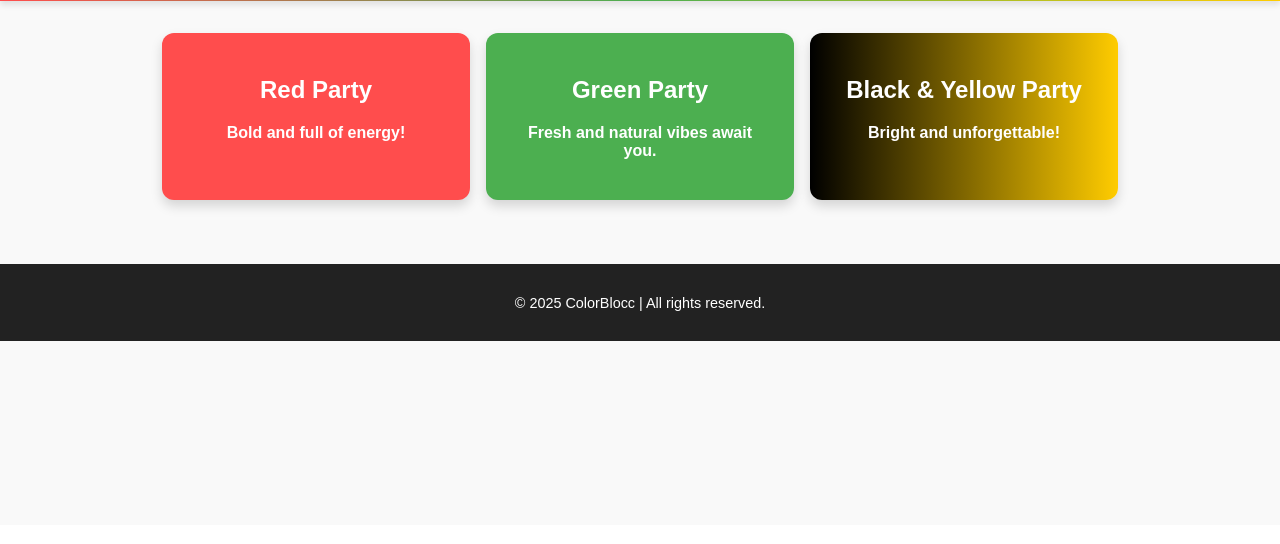
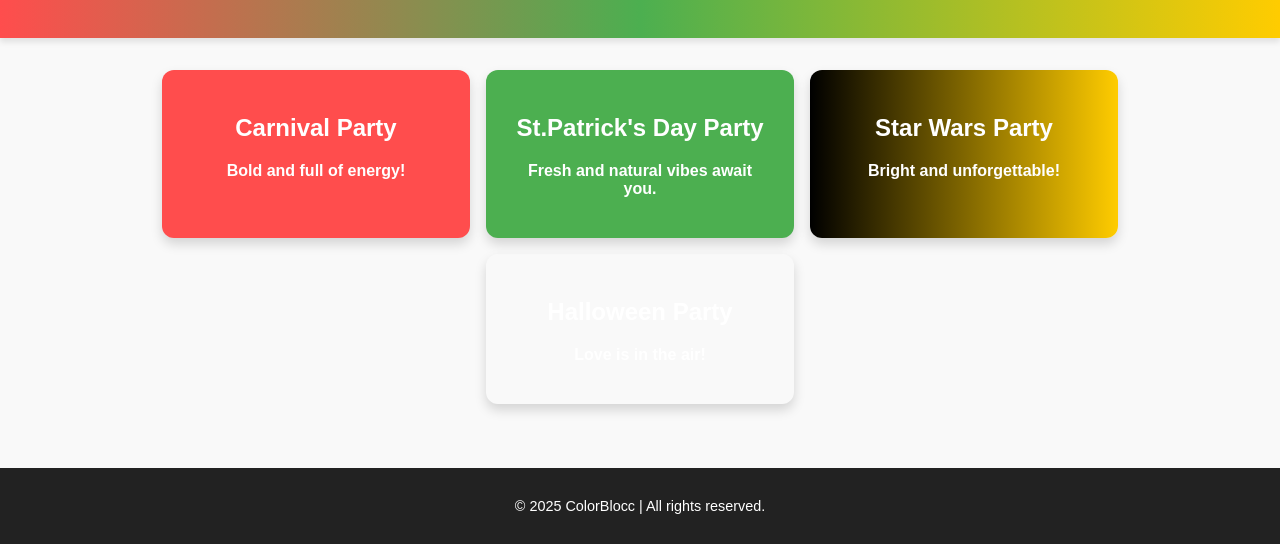
Before and after one commit to SevenMizu/ColorBlock-Application, a Flask app: page / in a window 1280 px wide. Shown: the part 275-819 px from the top of the page. Before the commit the page ends 616 px from the top, so only its background shows below. Run offline with Flask 3, Linux system fonts and the light colour scheme.

Commit message:
edited the party block names

```diff
--- a/templates/index.html
+++ b/templates/index.html
@@ -9,7 +9,7 @@
 <body>
     <header class="hero">
         <div class="logo-container">
-            <img src="/static/logo.jpg" alt="" class="logo">
+            <img src="/static/colorblocc.jpg" alt="" class="logo">
         </div>
         <h1>Welcome to ColorBlocc!</h1>
         <p>Explore our color-themed parties and let the fun begin!</p>
@@ -17,16 +17,20 @@
     <main>
         <section class="party-list">
             <a href="/party/red" class="party-card red">
-                <h2>Red Party</h2>
+                <h2>Carnival Party</h2>
                 <p>Bold and full of energy!</p>
             </a>
             <a href="/party/green" class="party-card green">
-                <h2>Green Party</h2>
+                <h2>St.Patrick's Day Party</h2>
                 <p>Fresh and natural vibes await you.</p>
             </a>
             <a href="/party/black-yellow" class="party-card black-yellow">
-                <h2>Black & Yellow Party</h2>
+                <h2>Star Wars Party</h2>
                 <p>Bright and unforgettable!</p>
+            </a>
+            <a href="/party/halloween" class="party-card purple">
+                <h2>Halloween Party</h2>
+                <p>Love is in the air!</p>
             </a>
         </section>
     </main>
```
